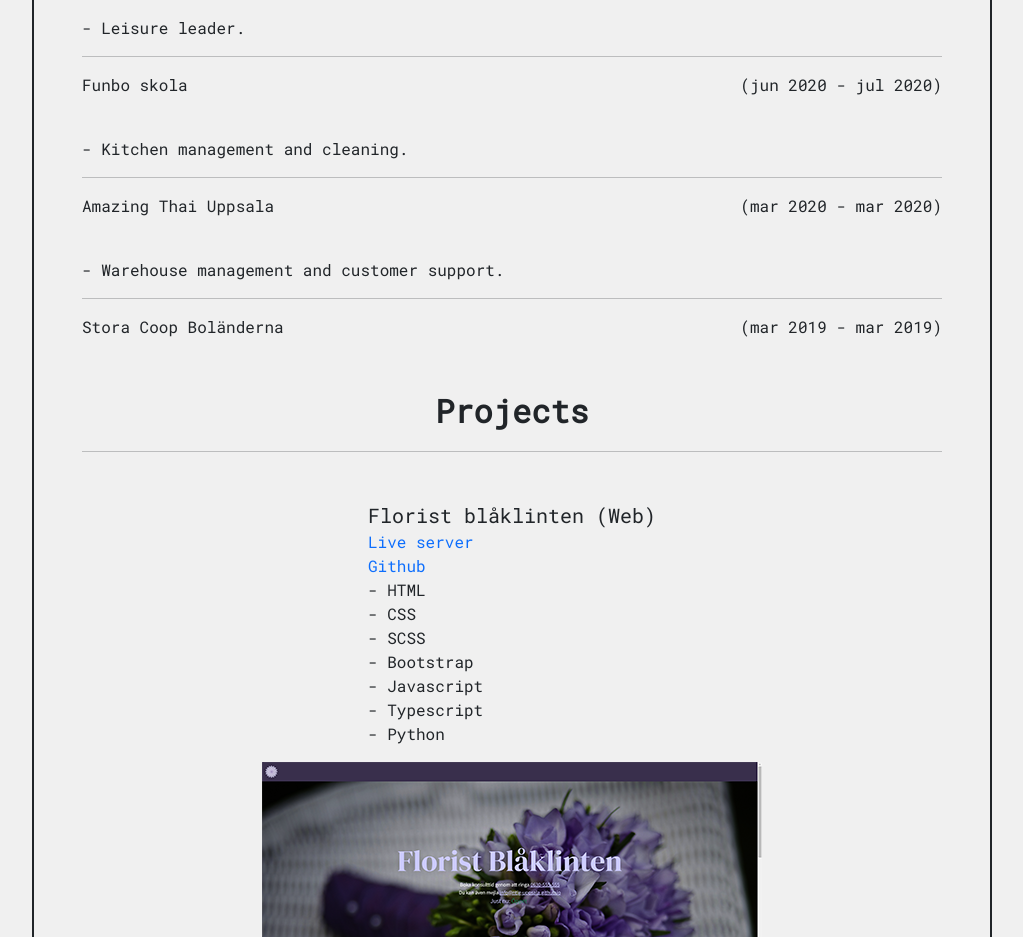
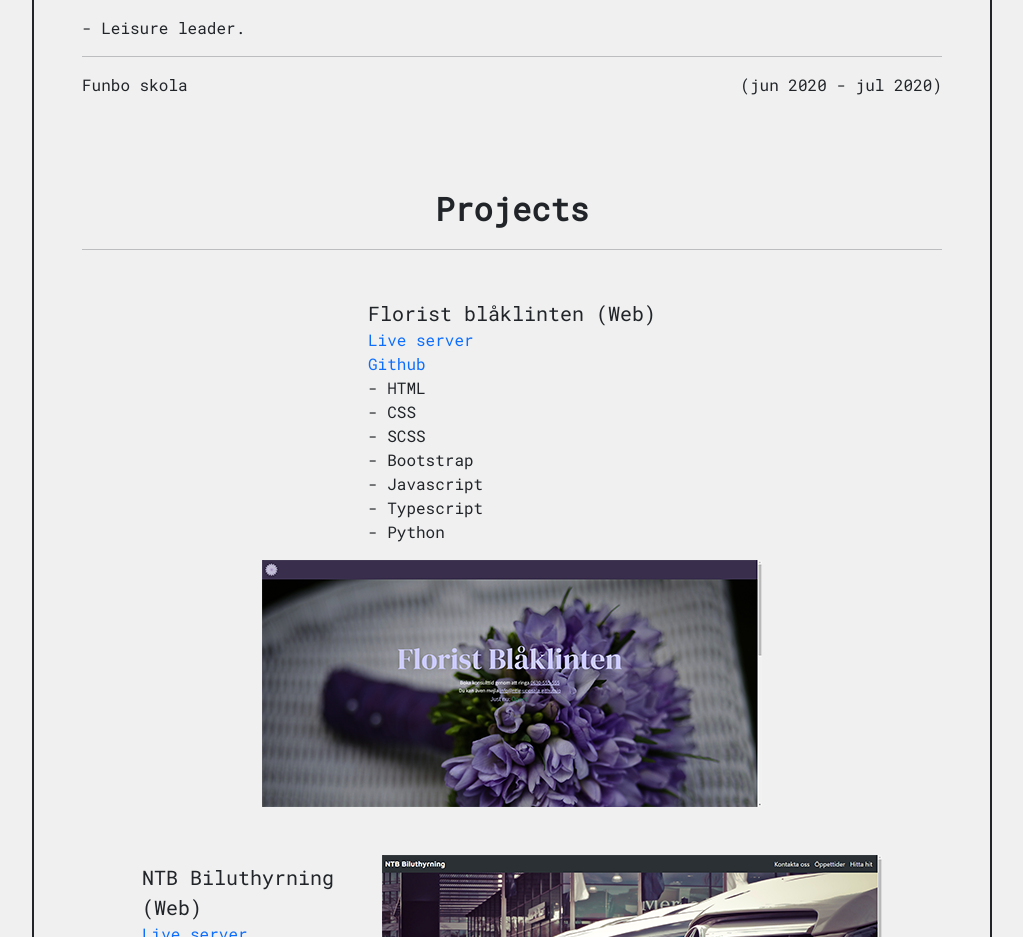
Before and after one commit to SamuelWidlund/SamuelWidlund.github.io, a plain HTML site: page index.html in a window 1280 px wide. Shown: the part 2160-3097 px from the top of the page, without its empty margins (128-1151 px from the left). Drawn offline with nearby package versions, Linux system fonts and the light colour scheme.

Commit message:
upd2 experience (shortened)

```diff
--- a/index.html
+++ b/index.html
@@ -105,15 +105,6 @@
             <hr>
             <p>Funbo skola <span class="float-end">(jun 2020 - jul 2020)</span></p>
             <br>
-            <p>- Kitchen management and cleaning.</p>
-            <hr>
-            <p>Amazing Thai Uppsala
-                <span class="float-end">(mar 2020 - mar 2020)</span>
-            </p>
-            <br>
-            <p>- Warehouse management and customer support.</p>
-            <hr>
-            <p>Stora Coop Boländerna <span class="float-end">(mar 2019 - mar 2019)</span></p>
         </div>
 
         <p id="projects" class="fs-2 fw-bold mt-5 p-0"> Projects </p>
```
